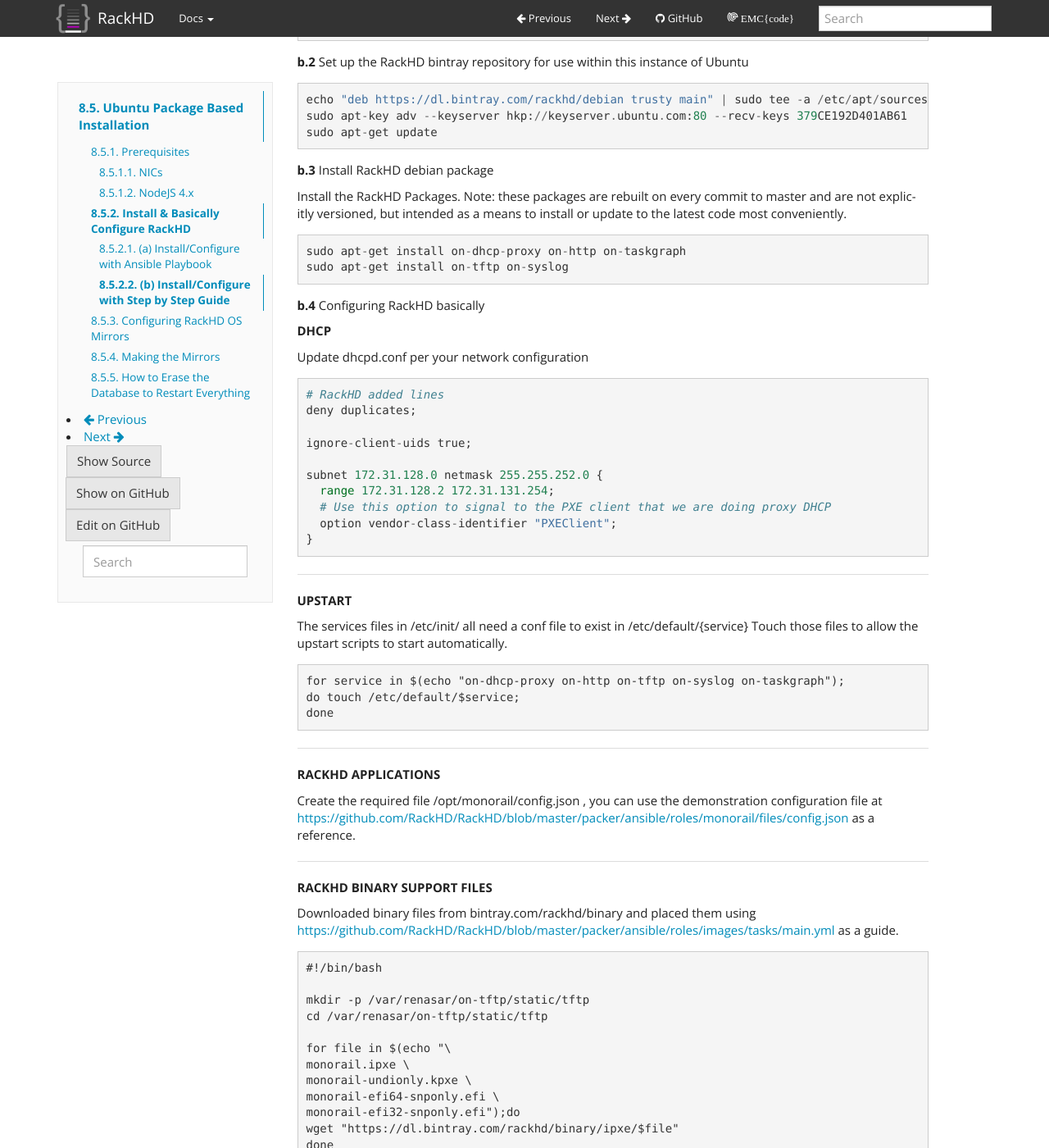
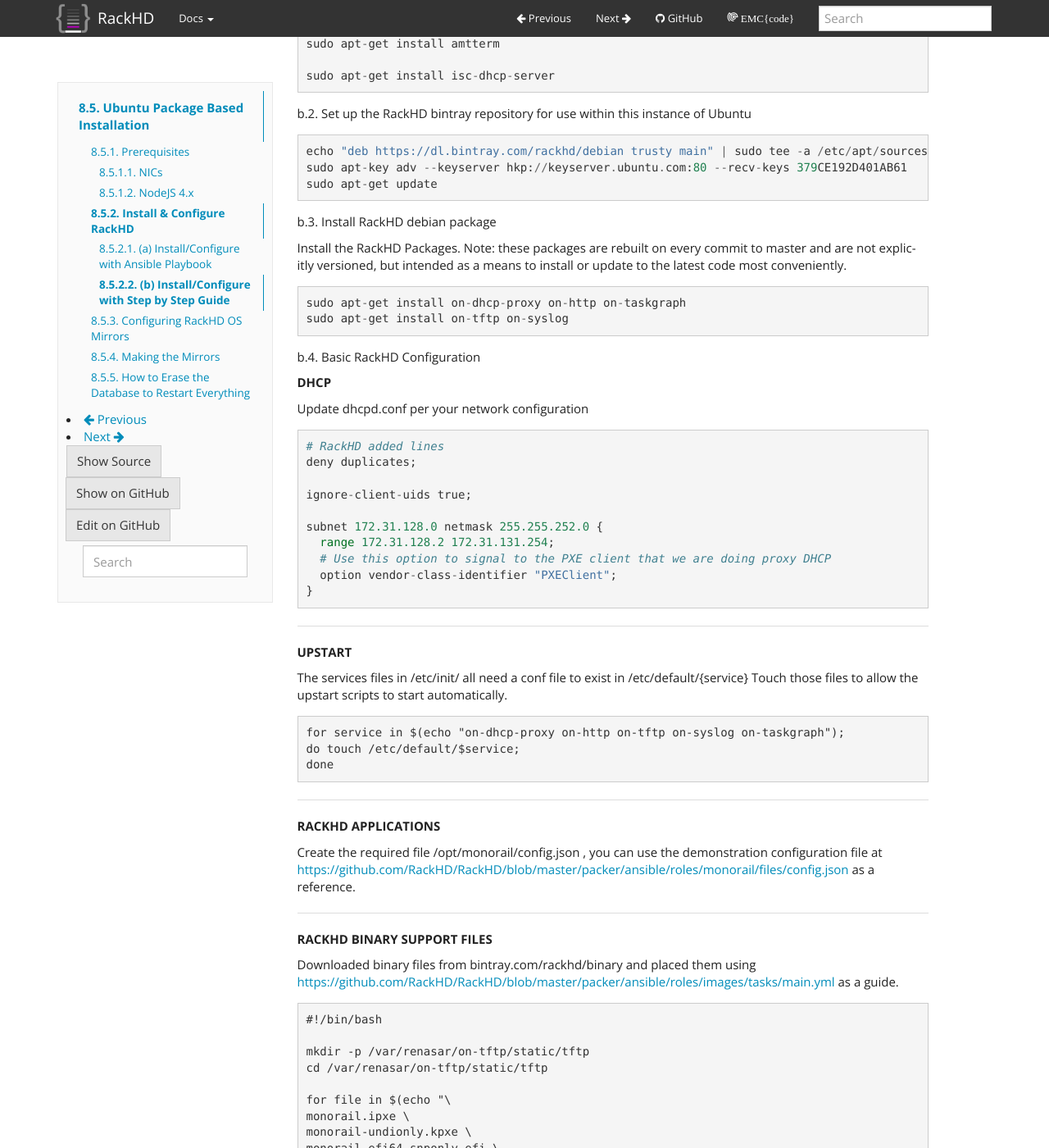
Before and after one commit to RackHD/docs, a Sphinx documentation site: the page built from docs/rackhd/ubuntu_package_installation.rst, in a window 1280 px wide and 1400 px high, scrolled down 1978 px. Shown: the whole window at 82% size. Built offline with Sphinx 7.4.7, drawn with Linux system fonts in a browser that asks for light colours; some of the changed text lies outside the part shown.

Commit message:
change headers per Joe's comments, and remove 3.13 microkernel

```diff
--- a/docs/rackhd/ubuntu_package_installation.rst
+++ b/docs/rackhd/ubuntu_package_installation.rst
@@ -54,8 +54,8 @@
     v4.4.5
 
 
-Install & Basically Configure RackHD
-~~~~~~~~~~~~~~~~~~~~~~~~~~~~~~~~~~
+Install & Configure RackHD
+~~~~~~~~~~~~~~~~~~~~~~~~~~
 
  **after Prerequisites installation, there're two options to install and configure RackHD from package**
  Either (a) or (b) can lead the way to install RackHD from debian packages.
@@ -78,20 +78,24 @@
 
   git clone https://github.com/RackHD/RackHD.git
 
-a.3. Run the ansible playbooks, it will install the prerequisites packages, install RackHD debian packages, copy default config files..
+a.3. Run the ansible playbooks
+
+These will install the prerequisite packages, install the RackHD debian packages, and copy default configuration files
 
 .. code::
 
   cd RackHD/packer/ansible
   ansible-playbook -c local -i "local," rackhd_package.yml
 
-a.4. All the services are upstart and have logs in /var/log/upstart.  Start with 'start on-[something]'  Verify with 'ps | aux | grep node'
+a.4.Starting RackHD services
+
+All the services are upstart and have logs in /var/log/upstart.  Start with 'start on-[something]'  Verify with 'ps | aux | grep node'
 
 
 (b) Install/Configure with Step by Step Guide
 ^^^^^^^^^^^^^^^^^^^^^^^^^^^^^^^^^^^^^^^^^^^^^
 
-**b.1** Install the prerequisite packages:
+b.1. Install the prerequisite packages:
 
 .. code::
 
@@ -106,7 +110,7 @@
 
     sudo apt-get install isc-dhcp-server
 
-**b.2** Set up the RackHD bintray repository for use within this instance of Ubuntu
+b.2. Set up the RackHD bintray repository for use within this instance of Ubuntu
 
 .. code::
 
@@ -114,7 +118,7 @@
     sudo apt-key adv --keyserver hkp://keyserver.ubuntu.com:80 --recv-keys 379CE192D401AB61
     sudo apt-get update
 
-**b.3** Install RackHD debian package
+b.3. Install RackHD debian package
 
 Install the RackHD Packages. Note: these packages are rebuilt on every commit to master and are
 not explicitly versioned, but intended as a means to install or update to the latest code most
@@ -125,7 +129,7 @@
     sudo apt-get install on-dhcp-proxy on-http on-taskgraph
     sudo apt-get install on-tftp on-syslog
 
-**b.4** Configuring RackHD basically
+b.4. Basic RackHD Configuration
 
 
 **DHCP**
```
Also changed, not shown: other parts of docs/rackhd/ubuntu_package_installation.rst (+1 -4 lines).
